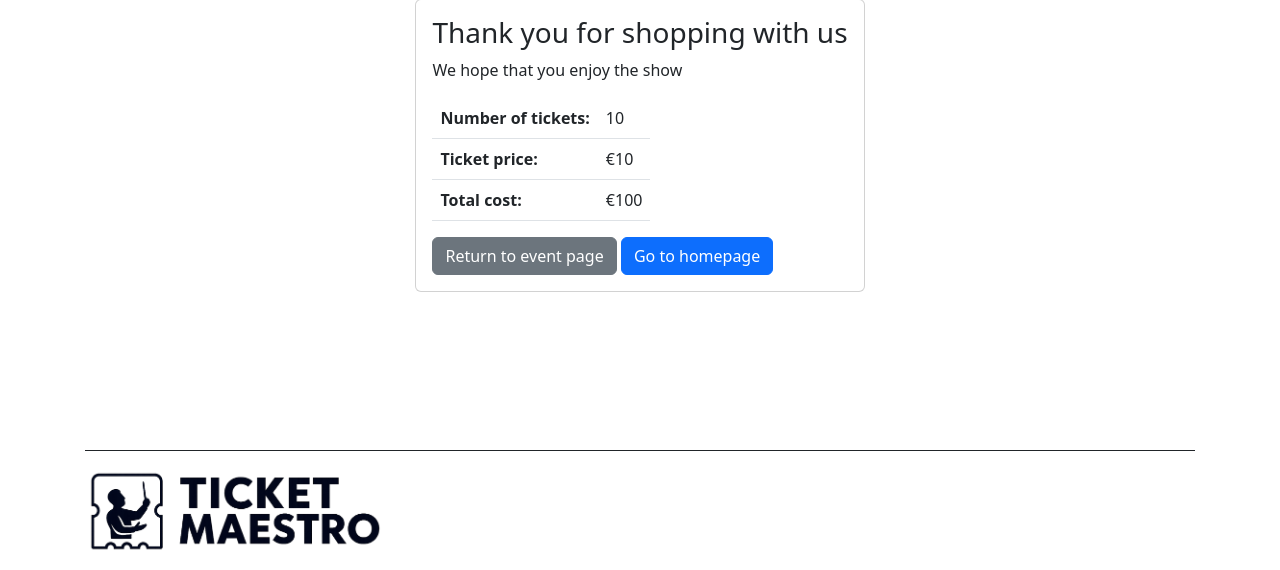
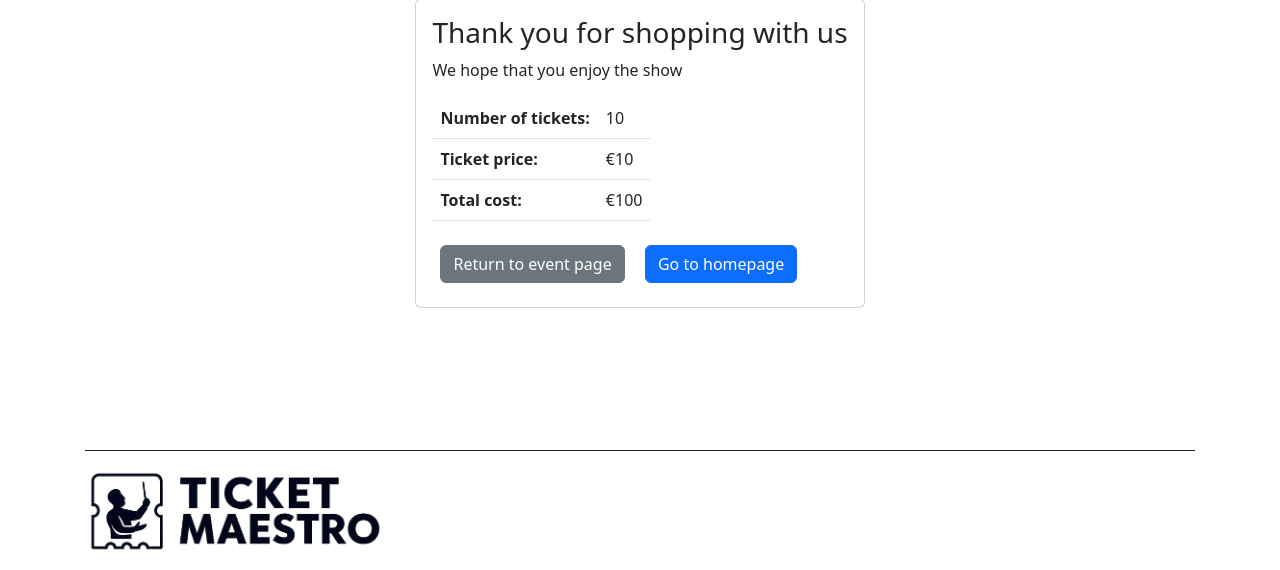
Before and after one commit to shielsr/assignment-03, a Flask app: template templates/purchased.html in a window 1280 px wide. Shown: the part 173-743 px from the top of the page. Run offline with Flask 3, Linux system fonts and the light colour scheme; the template is opened without the code that fills it: most values are stand-ins (such as "Sample title", 1, 10 or a date in 2020).

Commit message:
Adjusted padding on buttons in /purchased

```diff
--- a/templates/purchased.html
+++ b/templates/purchased.html
@@ -27,8 +27,8 @@
                 </tr>
             </tbody>
         </table>
-        <a href="{{ url_for('buy_page', gig_id=gig_id) }}" class="btn btn-secondary">Return to event page</a>
-        <a href="{{ url_for('index') }}" class="btn btn-primary">Go to homepage</a>
+        <a href="{{ url_for('buy_page', gig_id=gig_id) }}" class="btn btn-secondary m-2">Return to event page</a>
+        <a href="{{ url_for('index') }}" class="btn btn-primary m-2">Go to homepage</a>
     </div>
 </div>
 
```
